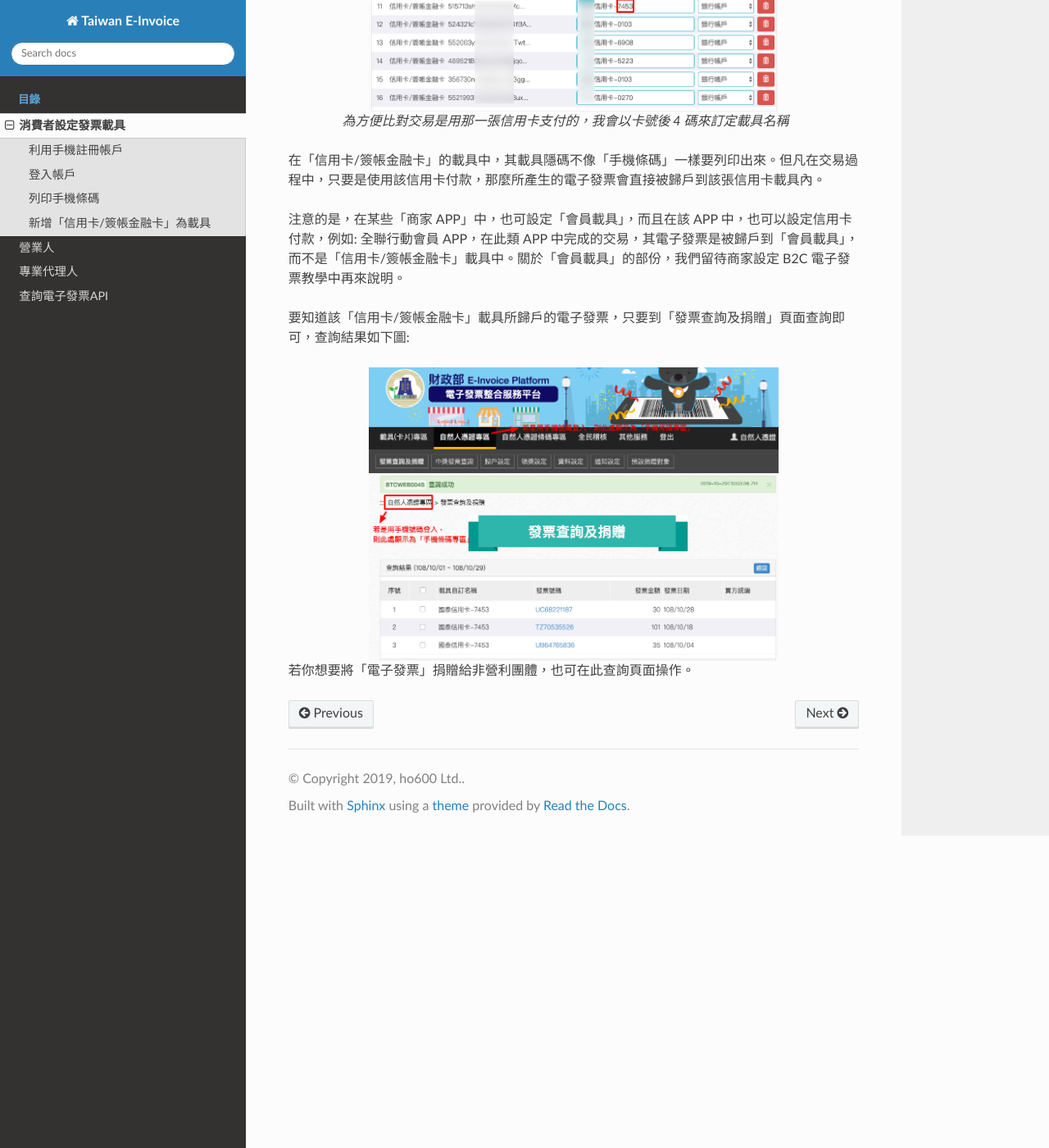
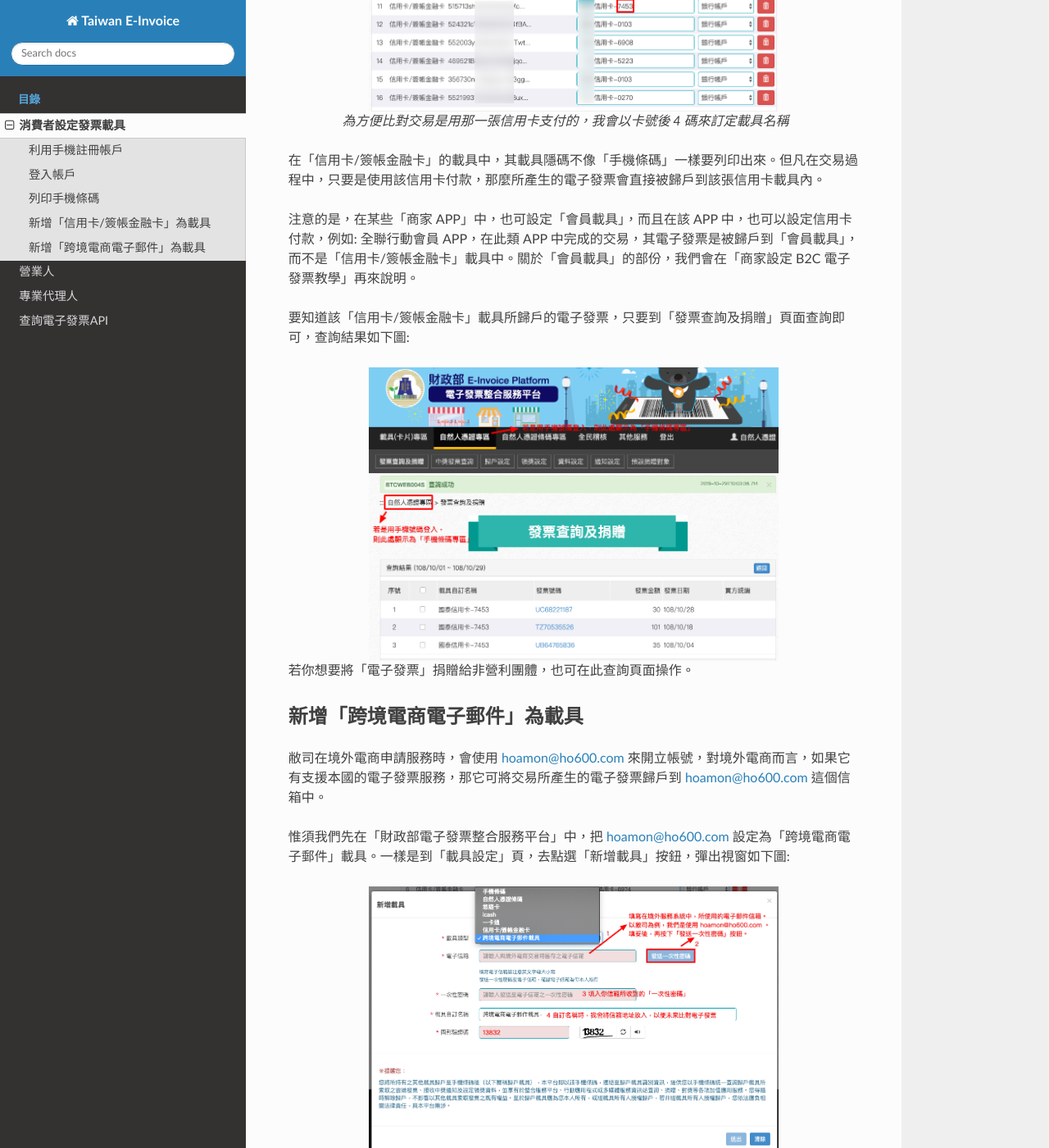
Before and after one commit to ho600-ltd/django-taiwan-einvoice, a Sphinx documentation site: the page built from docs/consumer.rst, in a window 1280 px wide and 1400 px high, scrolled down 4163 px. Shown: the whole window at 82% size. Built offline with Sphinx 7.4.7 and the Read the Docs theme 2.0.0, drawn with Linux system fonts in a browser that asks for light colours; some of the changed text lies outside the part shown.

Commit message:
Finish the "email vehicle for offshore company" section @CMEC2-324-hoamon-task-build-taiwan-einvoice-service-for-cm]

```diff
--- a/docs/consumer.rst
+++ b/docs/consumer.rst
@@ -132,7 +132,7 @@
 注意的是，在某些「商家 APP」中，也可設定「會員載具」，而且在該 APP 中，\
 也可以設定信用卡付款，例如: 全聯行動會員 APP，在此類 APP 中完成的交易，\
 其電子發票是被歸戶到「會員載具」，而不是「信用卡/簽帳金融卡」載具中。\
-關於「會員載具」的部份，我們留待商家設定 B2C 電子發票教學中再來說明。
+關於「會員載具」的部份，我們會在「商家設定 B2C 電子發票教學」再來說明。
 
 要知道該「信用卡/簽帳金融卡」載具所歸戶的電子發票，\
 只要到「發票查詢及捐贈」頁面查詢即可，查詢結果如下圖:
@@ -142,3 +142,39 @@
     :align: center
 
 若你想要將「電子發票」捐贈給非營利團體，也可在此查詢頁面操作。
+
+新增「跨境電商電子郵件」為載具
+-------------------------------------------------------------------------------
+
+敝司在境外電商申請服務時，會使用 hoamon@ho600.com 來開立帳號，\
+對境外電商而言，如果它有支援本國的電子發票服務，\
+那它可將交易所產生的電子發票歸戶到 hoamon@ho600.com 這個信箱中。
+
+惟須我們先在「財政部電子發票整合服務平台」中，\
+把 hoamon@ho600.com 設定為「跨境電商電子郵件」載具。\
+一樣是到「載具設定」頁，去點選「新增載具」按鈕，彈出視窗如下圖:
+
+.. figure:: ./consumer/email_as_vehicle.png
+    :width: 500px
+    :align: center
+
+填妥資料後，按下「送出」按鈕，資料無誤則新增完畢。\
+即可在「歸戶設定」頁中見到如下圖列表:
+
+.. figure:: ./consumer/email_vehicle_list.png
+    :width: 500px
+    :align: center
+
+在「發票查詢及捐贈」頁中，可見其載具所對應之電子發票，列表如下:
+
+.. figure:: ./consumer/invoice_of_email_vehicle.png
+    :width: 500px
+    :align: center
+
+此為跨境交易，所以「發票金額」所記載的幣別不一定是「新台幣」，本例為「美元」。\
+交易幣別會明確在「發票明細」中登載。
+
+目前，敝司所接觸的跨境電商有支援本國電子發票服務的廠商，只有 2 家:
+
+* Google Cloud(Google Asia Pacific Pte Ltd，統編為 42523557 )
+* Amazon Web Services(Amazon Web Services Inc.，統編為 42527272 )
```
Also changed, not shown: docs/consumer/email_as_vehicle.png (added), docs/consumer/email_vehicle_list.png (added), docs/consumer/invoice_of_email_vehicle.png (added).
